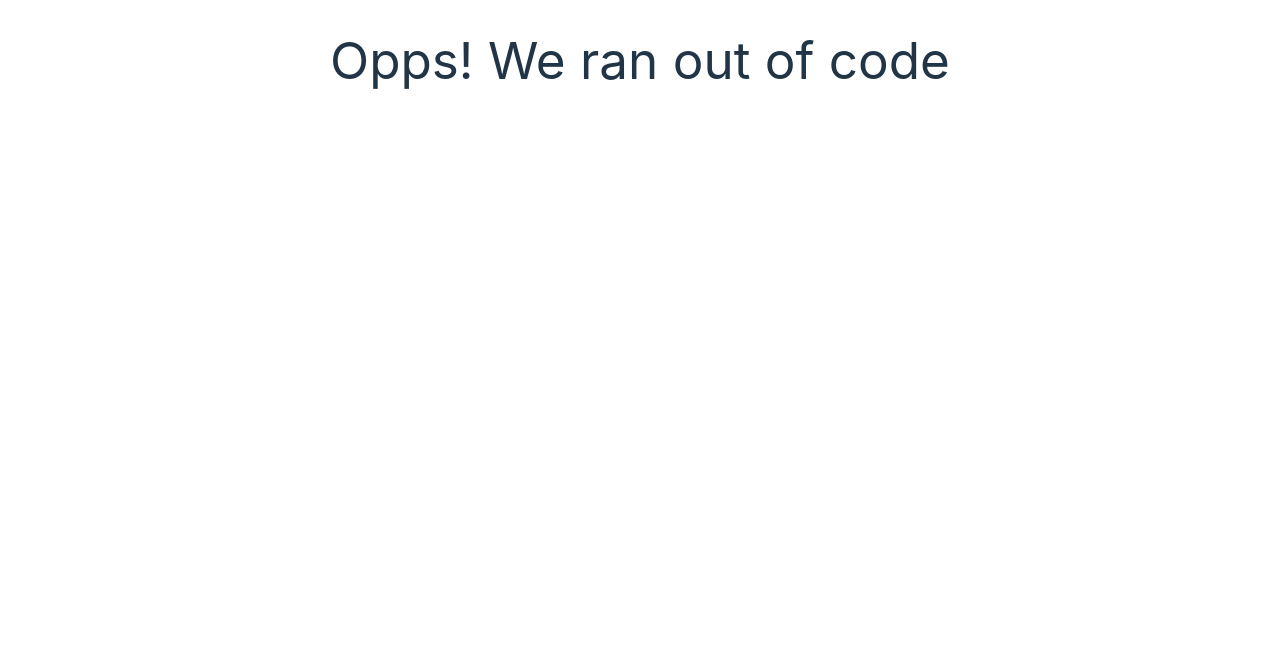
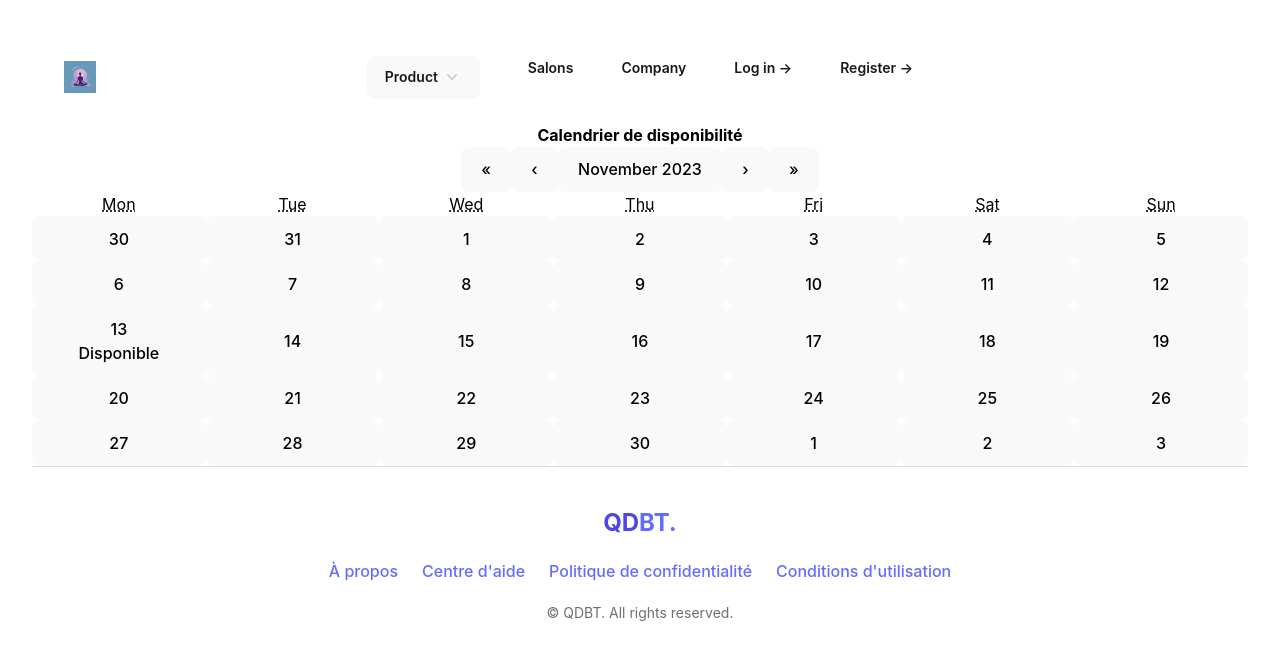
Before and after one commit to https-github-com-chiekhou/challenge-5A-qdbt, a React (Vite) app in the folder Front/: page /reservation in a window 1280 px wide. Shown: the top 660 px of the page. Built offline with nearby package versions, Linux system fonts and the light colour scheme.

Commit message:
.feat / .style Reservation

```diff
--- a/Front/package.json
+++ b/Front/package.json
@@ -17,6 +17,8 @@
     "@heroicons/react": "^2.0.18",
     "react": "^18.2.0",
     "react-bootstrap": "^2.9.1",
+    "react-calendar": "^4.6.1",
+    "react-datepicker": "^4.24.0",
     "react-dom": "^18.2.0",
     "react-icons": "^4.11.0",
     "react-router-bootstrap": "^0.26.2",
--- a/Front/src/Routes.jsx
+++ b/Front/src/Routes.jsx
@@ -8,6 +8,7 @@ import Register from "./pages/Register";
 import Planning from "./pages/Prestataire/Planning";
 import PlanningSalarie from "./pages/Prestataire/PlanningSalarie";
 import DashboardSalaries from "./pages/Prestataire/DashboardSalaries";
+import Reservation from "./pages/Reservation.jsx";
 //const Error = React.lazy(() => import("pages/Error"));
 const ProjectRoutes = () => {
   return (
@@ -18,6 +19,7 @@ const ProjectRoutes = () => {
           <Route path="*" element={<NotFound />} />
           <Route path="/salons" element={<ListMassageViewPage />} />
           <Route path="/login" element={<Login />} />
+          <Route path="/reservation" element={<Reservation />} />
           <Route path="/register" element={<Register />} />
           <Route path="/prestataire/planning" element={<Planning />} />
           <Route
--- /dev/null
+++ b/Front/src/pages/Reservation.jsx
@@ -0,0 +1,52 @@
+import Header1 from "../components/Header1";
+import Footer from '../components/Footer'
+import {Button, Img, Input, List, Text} from "../components";
+import Calendar from 'react-calendar';
+import React, { useState } from 'react';
+
+
+const Reservation = () => {
+
+    //TODO: récupérer le prestataire choisi avec son calendrier et donc ses disponibilités
+    const [selectedDate, setSelectedDate] = useState(new Date());
+    const [selectedTimeSlot, setSelectedTimeSlot] = useState(null);
+
+    const handleDateChange = (date) => {
+        setSelectedDate(date);
+        // Réinitialiser le créneau horaire lors du changement de date
+        setSelectedTimeSlot(null);
+    };
+
+    const handleTimeSlotSelect = (value) => {
+        setSelectedTimeSlot(value);
+    };
+
+    return (
+        <>
+            <Header1/>
+            <h2 className="text-black-900 text-center font-bold">Calendrier de disponibilité</h2>
+            <Calendar
+                onChange={handleDateChange}
+                value={selectedDate}
+                selectRange={false}
+                select={selectedDate}
+                tileContent={({ date, view }) =>
+                    view === 'month' && date.getDate() === selectedDate.getDate() ? (
+                        <div className="availability-indicator">Disponible</div>
+                    ) : null
+                }
+                onClickDay={(value) => handleDateChange(value)}
+                className="text-black-900"
+            />
+            {selectedTimeSlot && (
+                <div>
+                    <h3>Créneau horaire sélectionné :</h3>
+                    <p>{selectedTimeSlot}</p>
+                </div>
+            )}
+            <Footer/>
+        </>
+    )
+}
+
+export default Reservation;
```
Also changed, not shown: 2 other files (tests, documents, lock files or other folders).
